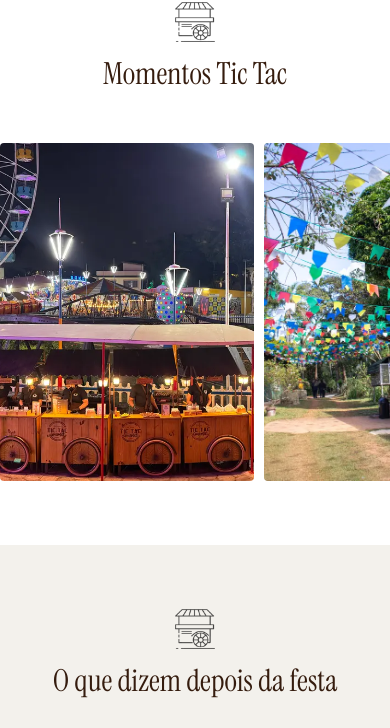
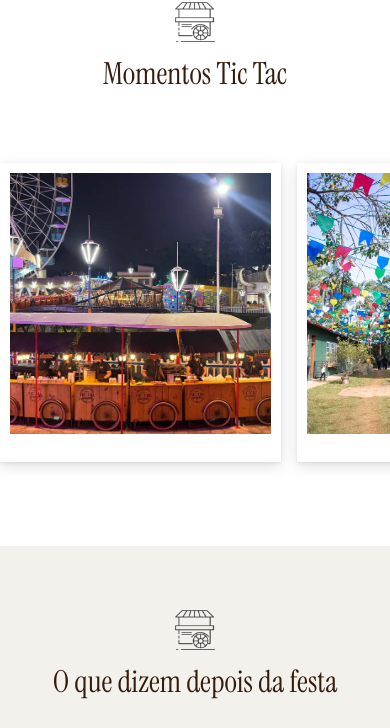
Before and after one commit to speivox/tic-tac-gourmet, a plain HTML site: page index.html in a window 390 px wide. Shown: the part 6047-6775 px from the top of the page. Drawn offline with Linux system fonts and the light colour scheme.

Commit message:
Galeria: fotos em polaroid com animação de levantar no hover
Cada foto recebe borda branca assimétrica (topo/lados 10px, base 28px),
sombra dupla e rotação única via CSS custom property --rot. Hover com
easing spring (cubic-bezier 0.16,1,0.3,1): endireita, escala 1.05,
sobe 10px e aprofunda a sombra. z-index sobe imediatamente e só desce
após a animação terminar. Mobile mantém carrossel sem rotação.

Co-Authored-By: Claude Sonnet 4.6 <noreply@anthropic.com>

```diff
--- a/style.css
+++ b/style.css
@@ -1706,40 +1706,80 @@ h3 {
   margin-top: 36px;
 }
 
-/* ---------- galeria ---------- */
+/* ---------- galeria / polaroids ---------- */
 .galeria-grid {
   display: grid;
   grid-template-columns: repeat(4, 1fr);
-  gap: 10px;
-}
+  gap: 20px;
+  padding: 24px 12px;
+}
+
 .galeria-item {
-  aspect-ratio: 3 / 4;
-  overflow: hidden;
-  border-radius: 4px;
-}
+  --rot: 0deg;
+  background: #fff;
+  padding: 10px 10px 28px;
+  box-shadow:
+    0 1px 3px rgba(0, 0, 0, 0.08),
+    0 4px 14px rgba(0, 0, 0, 0.13);
+  transform: rotate(var(--rot));
+  transform-origin: center center;
+  position: relative;
+  z-index: 1;
+  cursor: zoom-in;
+  /* z-index desce só depois da animação terminar */
+  transition:
+    transform 0.45s cubic-bezier(0.16, 1, 0.3, 1),
+    box-shadow 0.45s ease,
+    z-index 0s 0.45s;
+}
+
+.galeria-item:hover {
+  transform: rotate(0deg) scale(1.05) translateY(-10px);
+  box-shadow:
+    0 2px 6px rgba(0, 0, 0, 0.07),
+    0 14px 36px rgba(0, 0, 0, 0.22),
+    0 28px 56px rgba(0, 0, 0, 0.09);
+  z-index: 10;
+  /* z-index sobe imediatamente */
+  transition:
+    transform 0.45s cubic-bezier(0.16, 1, 0.3, 1),
+    box-shadow 0.45s ease,
+    z-index 0s;
+}
+
+/* rotações orgânicas por item */
+.galeria-item:nth-child(1)  { --rot: -3deg; }
+.galeria-item:nth-child(2)  { --rot:  2.5deg; }
+.galeria-item:nth-child(3)  { --rot: -1.5deg; }
+.galeria-item:nth-child(4)  { --rot:  3.5deg; }
+.galeria-item:nth-child(5)  { --rot: -2deg; }
+.galeria-item:nth-child(6)  { --rot:  1.5deg; }
+.galeria-item:nth-child(7)  { --rot: -4deg; }
+.galeria-item:nth-child(8)  { --rot:  2deg; }
+.galeria-item:nth-child(9)  { --rot:  3deg; }
+.galeria-item:nth-child(10) { --rot: -2.5deg; }
+.galeria-item:nth-child(11) { --rot:  1.5deg; }
+.galeria-item:nth-child(12) { --rot: -3deg; }
+.galeria-item:nth-child(13) { --rot:  2deg; }
+.galeria-item:nth-child(14) { --rot: -1deg; }
+.galeria-item:nth-child(15) { --rot:  3.5deg; }
+.galeria-item:nth-child(16) { --rot: -2deg; }
+
 .galeria-item img {
   width: 100%;
-  height: 100%;
+  aspect-ratio: 1;
   object-fit: cover;
-  cursor: zoom-in;
-  transition: transform 0.4s ease;
-}
-.galeria-item:hover img {
-  transform: scale(1.05);
+  display: block;
 }
 
 @media (max-width: 1000px) {
-  .clients-grid,
-  .galeria-grid {
-    grid-template-columns: repeat(3, 1fr);
-  }
+  .clients-grid { grid-template-columns: repeat(3, 1fr); }
+  .galeria-grid  { grid-template-columns: repeat(3, 1fr); }
 }
 @media (max-width: 640px) {
-  .clients-grid,
-  .galeria-grid {
-    grid-template-columns: repeat(2, 1fr);
-  }
-}
+  .clients-grid { grid-template-columns: repeat(2, 1fr); }
+}
+
 @media (max-width: 640px) {
   .clients-grid {
     display: flex;
@@ -1760,6 +1800,7 @@ h3 {
   .clients-more { display: none; }
   .clients-grid img { filter: none; }
 }
+
 @media (max-width: 640px) {
   .galeria-grid {
     display: flex;
@@ -1767,14 +1808,20 @@ h3 {
     scroll-snap-type: x mandatory;
     -webkit-overflow-scrolling: touch;
     scrollbar-width: none;
-    gap: 10px;
+    gap: 16px;
+    padding: 20px var(--gutter);
     margin-inline: calc(var(--gutter) * -1);
-    padding-inline: var(--gutter);
   }
   .galeria-grid::-webkit-scrollbar { display: none; }
   .galeria-item {
-    flex: 0 0 65vw;
+    flex: 0 0 72vw;
     scroll-snap-align: start;
+    /* sem rotação no carrossel */
+    transform: none !important;
+    transition: box-shadow 0.3s ease;
+  }
+  .galeria-item:hover {
+    transform: none !important;
   }
 }
 
```
